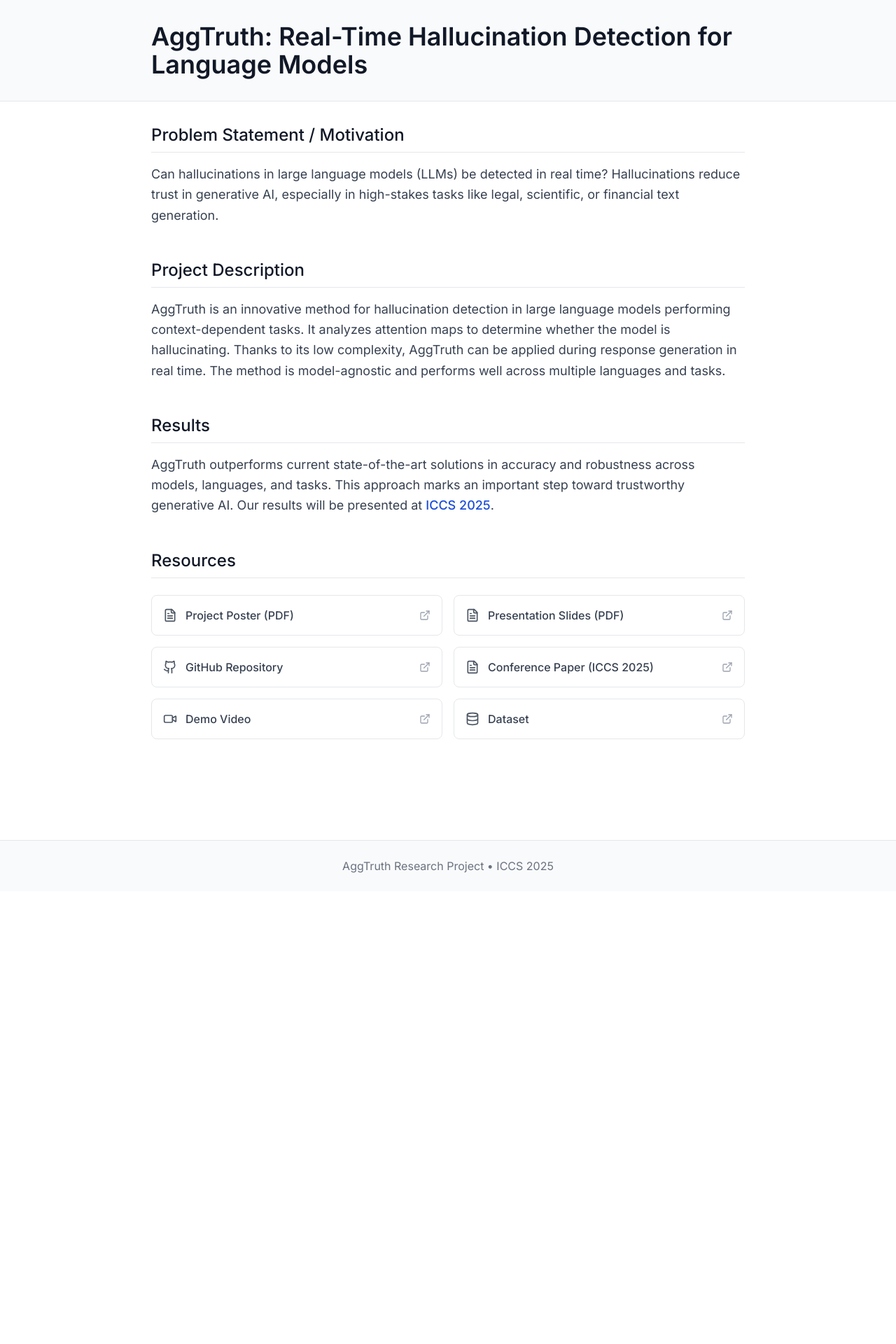
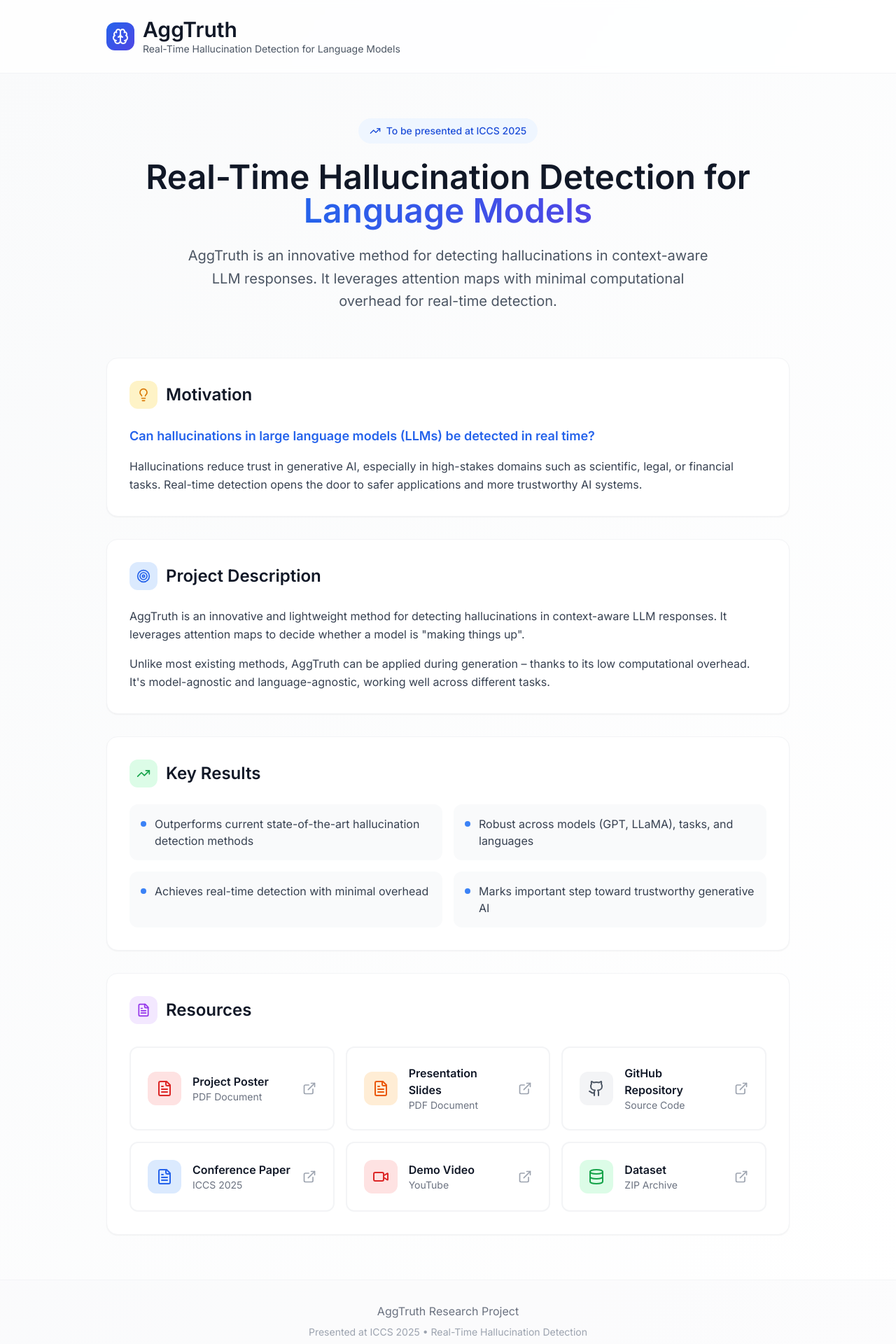
Before and after one commit to janeliasz/aggtruth-insight-hub, a React (Vite) app: page / in a window 1280 px wide. Shown: the top 1920 px of the page at 70% size. Before the commit the page ends 1273 px from the top, so only its background shows below. Built offline with nearby package versions, Linux system fonts and the light colour scheme.

Commit message:
Refactor: Implement modern, elegant website design
Implement a modern, visually appealing one-page website for the AggTruth project, incorporating design guidelines for a professional and user-friendly experience.

```diff
--- a/src/pages/Index.tsx
+++ b/src/pages/Index.tsx
@@ -1,152 +1,237 @@
 
-import { ExternalLink, Github, FileText, Video, Database } from "lucide-react";
+import { ExternalLink, Github, FileText, Video, Database, Brain, Target, TrendingUp, Lightbulb } from "lucide-react";
 
 const Index = () => {
   return (
-    <div className="min-h-screen bg-white">
+    <div className="min-h-screen bg-gradient-to-br from-gray-50 to-white">
       {/* Header */}
-      <header className="bg-gray-50 border-b border-gray-200">
-        <div className="max-w-4xl mx-auto px-6 py-8">
-          <h1 className="text-3xl md:text-4xl font-semibold text-gray-900 leading-tight">
-            AggTruth: Real-Time Hallucination Detection for Language Models
+      <header className="bg-white/80 backdrop-blur-sm border-b border-gray-100 sticky top-0 z-10">
+        <div className="max-w-5xl mx-auto px-6 py-6">
+          <div className="flex items-center gap-3">
+            <div className="w-10 h-10 bg-gradient-to-br from-blue-600 to-indigo-600 rounded-xl flex items-center justify-center">
+              <Brain className="w-6 h-6 text-white" />
+            </div>
+            <div>
+              <h1 className="text-2xl md:text-3xl font-semibold text-gray-900 leading-tight">
+                AggTruth
               </h1>
+              <p className="text-gray-600 text-sm">Real-Time Hallucination Detection for Language Models</p>
+            </div>
+          </div>
         </div>
       </header>
 
+      {/* Hero Section */}
+      <section className="max-w-5xl mx-auto px-6 py-12 md:py-16">
+        <div className="text-center max-w-4xl mx-auto">
+          <div className="inline-flex items-center gap-2 bg-blue-50 text-blue-700 px-4 py-2 rounded-full text-sm font-medium mb-6">
+            <TrendingUp className="w-4 h-4" />
+            To be presented at ICCS 2025
+          </div>
+          <h2 className="text-4xl md:text-5xl font-bold text-gray-900 mb-6 leading-tight">
+            Real-Time Hallucination Detection for{" "}
+            <span className="bg-gradient-to-r from-blue-600 to-indigo-600 bg-clip-text text-transparent">
+              Language Models
+            </span>
+          </h2>
+          <p className="text-xl text-gray-600 leading-relaxed max-w-3xl mx-auto">
+            AggTruth is an innovative method for detecting hallucinations in context-aware LLM responses.
+            It leverages attention maps with minimal computational overhead for real-time detection.
+          </p>
+        </div>
+      </section>
+
       {/* Main Content */}
-      <main className="max-w-4xl mx-auto px-6 py-8">
-        {/* Problem Statement / Motivation */}
-        <section className="mb-12">
-          <h2 className="text-2xl font-medium text-gray-900 mb-4 border-b border-gray-200 pb-2">
-            Problem Statement / Motivation
-          </h2>
-          <p className="text-gray-700 leading-relaxed text-lg">
-            Can hallucinations in large language models (LLMs) be detected in real time?
-            Hallucinations reduce trust in generative AI, especially in high-stakes tasks
-            like legal, scientific, or financial text generation.
+      <main className="max-w-5xl mx-auto px-6 pb-16">
+        <div className="grid gap-8">
+          {/* Motivation */}
+          <section className="bg-white rounded-2xl p-8 shadow-sm border border-gray-100">
+            <div className="flex items-center gap-3 mb-6">
+              <div className="w-10 h-10 bg-amber-100 rounded-xl flex items-center justify-center">
+                <Lightbulb className="w-5 h-5 text-amber-600" />
+              </div>
+              <h3 className="text-2xl font-semibold text-gray-900">Motivation</h3>
+            </div>
+            <div className="prose prose-lg max-w-none">
+              <p className="text-gray-700 leading-relaxed text-lg mb-4">
+                <strong className="text-blue-600">Can hallucinations in large language models (LLMs) be detected in real time?</strong>
               </p>
+              <p className="text-gray-700 leading-relaxed">
+                Hallucinations reduce trust in generative AI, especially in high-stakes domains such as scientific,
+                legal, or financial tasks. Real-time detection opens the door to safer applications and more
+                trustworthy AI systems.
+              </p>
+            </div>
           </section>
 
           {/* Project Description */}
-        <section className="mb-12">
-          <h2 className="text-2xl font-medium text-gray-900 mb-4 border-b border-gray-200 pb-2">
-            Project Description
-          </h2>
-          <p className="text-gray-700 leading-relaxed text-lg">
-            AggTruth is an innovative method for hallucination detection in large language
-            models performing context-dependent tasks. It analyzes attention maps to determine
-            whether the model is hallucinating. Thanks to its low complexity, AggTruth can be
-            applied during response generation in real time. The method is model-agnostic and
-            performs well across multiple languages and tasks.
+          <section className="bg-white rounded-2xl p-8 shadow-sm border border-gray-100">
+            <div className="flex items-center gap-3 mb-6">
+              <div className="w-10 h-10 bg-blue-100 rounded-xl flex items-center justify-center">
+                <Target className="w-5 h-5 text-blue-600" />
+              </div>
+              <h3 className="text-2xl font-semibold text-gray-900">Project Description</h3>
+            </div>
+            <div className="prose prose-lg max-w-none">
+              <p className="text-gray-700 leading-relaxed mb-4">
+                AggTruth is an innovative and lightweight method for detecting hallucinations in context-aware
+                LLM responses. It leverages attention maps to decide whether a model is "making things up".
               </p>
+              <p className="text-gray-700 leading-relaxed">
+                Unlike most existing methods, AggTruth can be applied during generation – thanks to its low
+                computational overhead. It's model-agnostic and language-agnostic, working well across different tasks.
+              </p>
+            </div>
           </section>
 
-        {/* Results */}
-        <section className="mb-12">
-          <h2 className="text-2xl font-medium text-gray-900 mb-4 border-b border-gray-200 pb-2">
-            Results
-          </h2>
-          <p className="text-gray-700 leading-relaxed text-lg">
-            AggTruth outperforms current state-of-the-art solutions in accuracy and robustness
-            across models, languages, and tasks. This approach marks an important step toward
-            trustworthy generative AI. Our results will be presented at{" "}
-            <span className="font-medium text-blue-700">ICCS 2025</span>.
-          </p>
+          {/* Key Results */}
+          <section className="bg-white rounded-2xl p-8 shadow-sm border border-gray-100">
+            <div className="flex items-center gap-3 mb-6">
+              <div className="w-10 h-10 bg-green-100 rounded-xl flex items-center justify-center">
+                <TrendingUp className="w-5 h-5 text-green-600" />
+              </div>
+              <h3 className="text-2xl font-semibold text-gray-900">Key Results</h3>
+            </div>
+            <div className="grid md:grid-cols-2 gap-4">
+              <div className="flex items-start gap-3 p-4 bg-gray-50 rounded-xl">
+                <div className="w-2 h-2 bg-blue-500 rounded-full mt-2 flex-shrink-0"></div>
+                <p className="text-gray-700">Outperforms current state-of-the-art hallucination detection methods</p>
+              </div>
+              <div className="flex items-start gap-3 p-4 bg-gray-50 rounded-xl">
+                <div className="w-2 h-2 bg-blue-500 rounded-full mt-2 flex-shrink-0"></div>
+                <p className="text-gray-700">Robust across models (GPT, LLaMA), tasks, and languages</p>
+              </div>
+              <div className="flex items-start gap-3 p-4 bg-gray-50 rounded-xl">
+                <div className="w-2 h-2 bg-blue-500 rounded-full mt-2 flex-shrink-0"></div>
+                <p className="text-gray-700">Achieves real-time detection with minimal overhead</p>
+              </div>
+              <div className="flex items-start gap-3 p-4 bg-gray-50 rounded-xl">
+                <div className="w-2 h-2 bg-blue-500 rounded-full mt-2 flex-shrink-0"></div>
+                <p className="text-gray-700">Marks important step toward trustworthy generative AI</p>
+              </div>
+            </div>
           </section>
 
           {/* Resources */}
-        <section className="mb-12">
-          <h2 className="text-2xl font-medium text-gray-900 mb-6 border-b border-gray-200 pb-2">
-            Resources
-          </h2>
-          <div className="grid gap-4 md:grid-cols-2">
+          <section className="bg-white rounded-2xl p-8 shadow-sm border border-gray-100">
+            <div className="flex items-center gap-3 mb-8">
+              <div className="w-10 h-10 bg-purple-100 rounded-xl flex items-center justify-center">
+                <FileText className="w-5 h-5 text-purple-600" />
+              </div>
+              <h3 className="text-2xl font-semibold text-gray-900">Resources</h3>
+            </div>
+            <div className="grid gap-4 md:grid-cols-2 lg:grid-cols-3">
               <a
                 href="https://example.com/poster.pdf"
                 target="_blank"
                 rel="noopener noreferrer"
-              className="flex items-center gap-3 p-4 border border-gray-200 rounded-lg hover:border-blue-300 hover:bg-blue-50 transition-colors group"
+                className="group flex items-center gap-4 p-6 border-2 border-gray-100 rounded-xl hover:border-blue-300 hover:bg-blue-50/50 transition-all duration-200"
               >
-              <FileText className="w-5 h-5 text-gray-600 group-hover:text-blue-600" />
-              <span className="text-gray-700 group-hover:text-blue-700 font-medium">
-                Project Poster (PDF)
-              </span>
-              <ExternalLink className="w-4 h-4 text-gray-400 group-hover:text-blue-500 ml-auto" />
+                <div className="w-12 h-12 bg-red-100 rounded-xl flex items-center justify-center group-hover:bg-red-200 transition-colors">
+                  <FileText className="w-6 h-6 text-red-600" />
+                </div>
+                <div className="flex-1">
+                  <div className="font-semibold text-gray-900 group-hover:text-blue-700">Project Poster</div>
+                  <div className="text-sm text-gray-500">PDF Document</div>
+                </div>
+                <ExternalLink className="w-5 h-5 text-gray-400 group-hover:text-blue-500" />
               </a>
 
               <a
                 href="https://example.com/slides.pdf"
                 target="_blank"
                 rel="noopener noreferrer"
-              className="flex items-center gap-3 p-4 border border-gray-200 rounded-lg hover:border-blue-300 hover:bg-blue-50 transition-colors group"
+                className="group flex items-center gap-4 p-6 border-2 border-gray-100 rounded-xl hover:border-blue-300 hover:bg-blue-50/50 transition-all duration-200"
               >
-              <FileText className="w-5 h-5 text-gray-600 group-hover:text-blue-600" />
-              <span className="text-gray-700 group-hover:text-blue-700 font-medium">
-                Presentation Slides (PDF)
-              </span>
-              <ExternalLink className="w-4 h-4 text-gray-400 group-hover:text-blue-500 ml-auto" />
+                <div className="w-12 h-12 bg-orange-100 rounded-xl flex items-center justify-center group-hover:bg-orange-200 transition-colors">
+                  <FileText className="w-6 h-6 text-orange-600" />
+                </div>
+                <div className="flex-1">
+                  <div className="font-semibold text-gray-900 group-hover:text-blue-700">Presentation Slides</div>
+                  <div className="text-sm text-gray-500">PDF Document</div>
+                </div>
+                <ExternalLink className="w-5 h-5 text-gray-400 group-hover:text-blue-500" />
               </a>
 
               <a
                 href="https://github.com/yourusername/aggtruth"
                 target="_blank"
                 rel="noopener noreferrer"
-              className="flex items-center gap-3 p-4 border border-gray-200 rounded-lg hover:border-blue-300 hover:bg-blue-50 transition-colors group"
+                className="group flex items-center gap-4 p-6 border-2 border-gray-100 rounded-xl hover:border-blue-300 hover:bg-blue-50/50 transition-all duration-200"
               >
-              <Github className="w-5 h-5 text-gray-600 group-hover:text-blue-600" />
-              <span className="text-gray-700 group-hover:text-blue-700 font-medium">
-                GitHub Repository
-              </span>
-              <ExternalLink className="w-4 h-4 text-gray-400 group-hover:text-blue-500 ml-auto" />
+                <div className="w-12 h-12 bg-gray-100 rounded-xl flex items-center justify-center group-hover:bg-gray-200 transition-colors">
+                  <Github className="w-6 h-6 text-gray-600" />
+                </div>
+                <div className="flex-1">
+                  <div className="font-semibold text-gray-900 group-hover:text-blue-700">GitHub Repository</div>
+                  <div className="text-sm text-gray-500">Source Code</div>
+                </div>
+                <ExternalLink className="w-5 h-5 text-gray-400 group-hover:text-blue-500" />
               </a>
 
               <a
                 href="https://example.com/paper.pdf"
                 target="_blank"
                 rel="noopener noreferrer"
-              className="flex items-center gap-3 p-4 border border-gray-200 rounded-lg hover:border-blue-300 hover:bg-blue-50 transition-colors group"
+                className="group flex items-center gap-4 p-6 border-2 border-gray-100 rounded-xl hover:border-blue-300 hover:bg-blue-50/50 transition-all duration-200"
               >
-              <FileText className="w-5 h-5 text-gray-600 group-hover:text-blue-600" />
-              <span className="text-gray-700 group-hover:text-blue-700 font-medium">
-                Conference Paper (ICCS 2025)
-              </span>
-              <ExternalLink className="w-4 h-4 text-gray-400 group-hover:text-blue-500 ml-auto" />
+                <div className="w-12 h-12 bg-blue-100 rounded-xl flex items-center justify-center group-hover:bg-blue-200 transition-colors">
+                  <FileText className="w-6 h-6 text-blue-600" />
+                </div>
+                <div className="flex-1">
+                  <div className="font-semibold text-gray-900 group-hover:text-blue-700">Conference Paper</div>
+                  <div className="text-sm text-gray-500">ICCS 2025</div>
+                </div>
+                <ExternalLink className="w-5 h-5 text-gray-400 group-hover:text-blue-500" />
               </a>
 
               <a
                 href="https://youtube.com/demo"
                 target="_blank"
                 rel="noopener noreferrer"
-              className="flex items-center gap-3 p-4 border border-gray-200 rounded-lg hover:border-blue-300 hover:bg-blue-50 transition-colors group"
+                className="group flex items-center gap-4 p-6 border-2 border-gray-100 rounded-xl hover:border-blue-300 hover:bg-blue-50/50 transition-all duration-200"
               >
-              <Video className="w-5 h-5 text-gray-600 group-hover:text-blue-600" />
-              <span className="text-gray-700 group-hover:text-blue-700 font-medium">
-                Demo Video
-              </span>
-              <ExternalLink className="w-4 h-4 text-gray-400 group-hover:text-blue-500 ml-auto" />
+                <div className="w-12 h-12 bg-red-100 rounded-xl flex items-center justify-center group-hover:bg-red-200 transition-colors">
+                  <Video className="w-6 h-6 text-red-600" />
+                </div>
+                <div className="flex-1">
+                  <div className="font-semibold text-gray-900 group-hover:text-blue-700">Demo Video</div>
+                  <div className="text-sm text-gray-500">YouTube</div>
+                </div>
+                <ExternalLink className="w-5 h-5 text-gray-400 group-hover:text-blue-500" />
               </a>
 
               <a
                 href="https://example.com/data.zip"
                 target="_blank"
                 rel="noopener noreferrer"
-              className="flex items-center gap-3 p-4 border border-gray-200 rounded-lg hover:border-blue-300 hover:bg-blue-50 transition-colors group"
+                className="group flex items-center gap-4 p-6 border-2 border-gray-100 rounded-xl hover:border-blue-300 hover:bg-blue-50/50 transition-all duration-200"
               >
-              <Database className="w-5 h-5 text-gray-600 group-hover:text-blue-600" />
-              <span className="text-gray-700 group-hover:text-blue-700 font-medium">
-                Dataset
-              </span>
-              <ExternalLink className="w-4 h-4 text-gray-400 group-hover:text-blue-500 ml-auto" />
+                <div className="w-12 h-12 bg-green-100 rounded-xl flex items-center justify-center group-hover:bg-green-200 transition-colors">
+                  <Database className="w-6 h-6 text-green-600" />
+                </div>
+                <div className="flex-1">
+                  <div className="font-semibold text-gray-900 group-hover:text-blue-700">Dataset</div>
+                  <div className="text-sm text-gray-500">ZIP Archive</div>
+                </div>
+                <ExternalLink className="w-5 h-5 text-gray-400 group-hover:text-blue-500" />
               </a>
             </div>
           </section>
+        </div>
       </main>
 
       {/* Footer */}
-      <footer className="bg-gray-50 border-t border-gray-200 mt-16">
-        <div className="max-w-4xl mx-auto px-6 py-6">
-          <p className="text-gray-500 text-center">
-            AggTruth Research Project • ICCS 2025
+      <footer className="bg-gray-50/50 border-t border-gray-100">
+        <div className="max-w-5xl mx-auto px-6 py-8">
+          <div className="text-center">
+            <p className="text-gray-500 mb-2">
+              AggTruth Research Project
             </p>
+            <p className="text-sm text-gray-400">
+              Presented at ICCS 2025 • Real-Time Hallucination Detection
+            </p>
+          </div>
         </div>
       </footer>
     </div>
```
Lines whose indentation alone changed are shown as unchanged.
